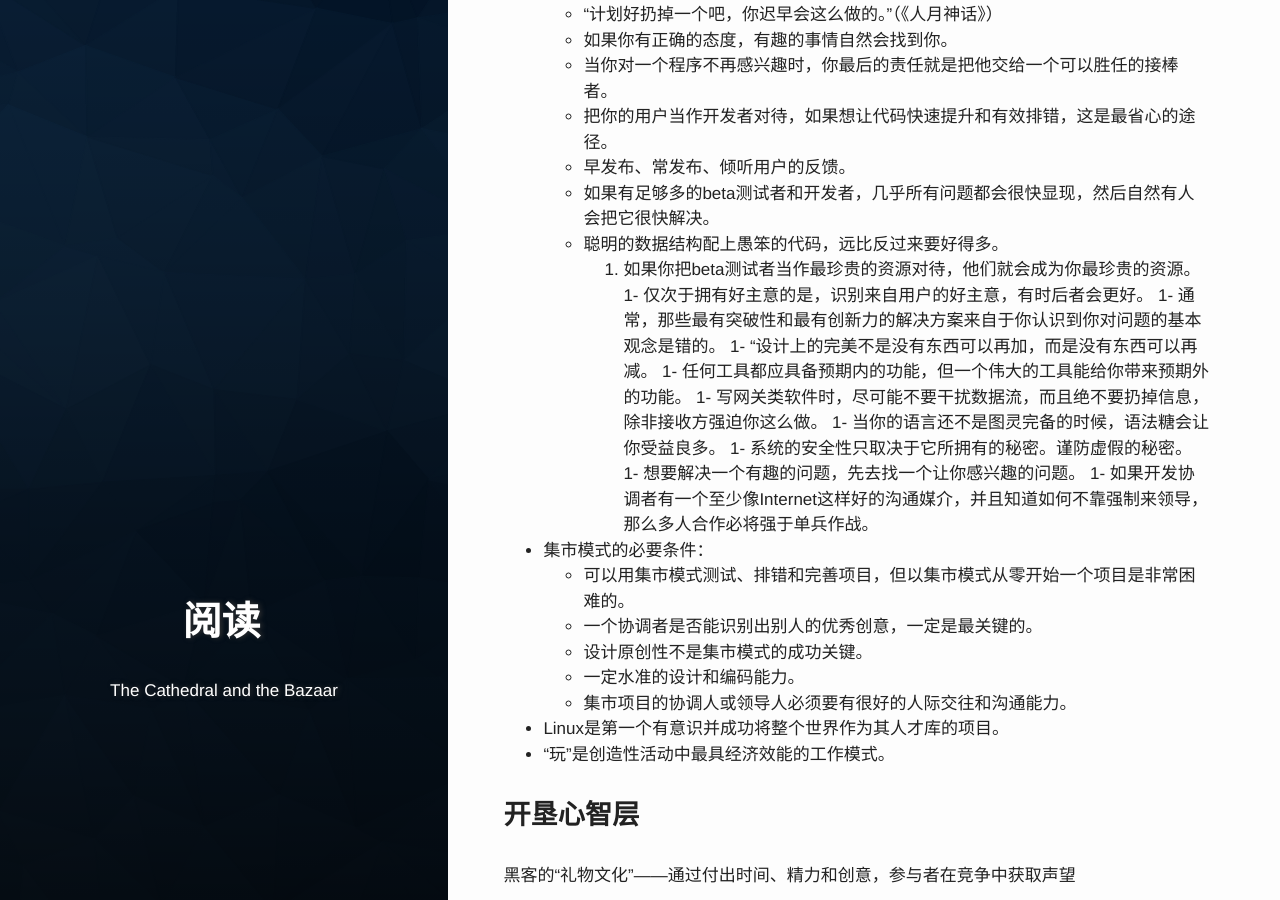
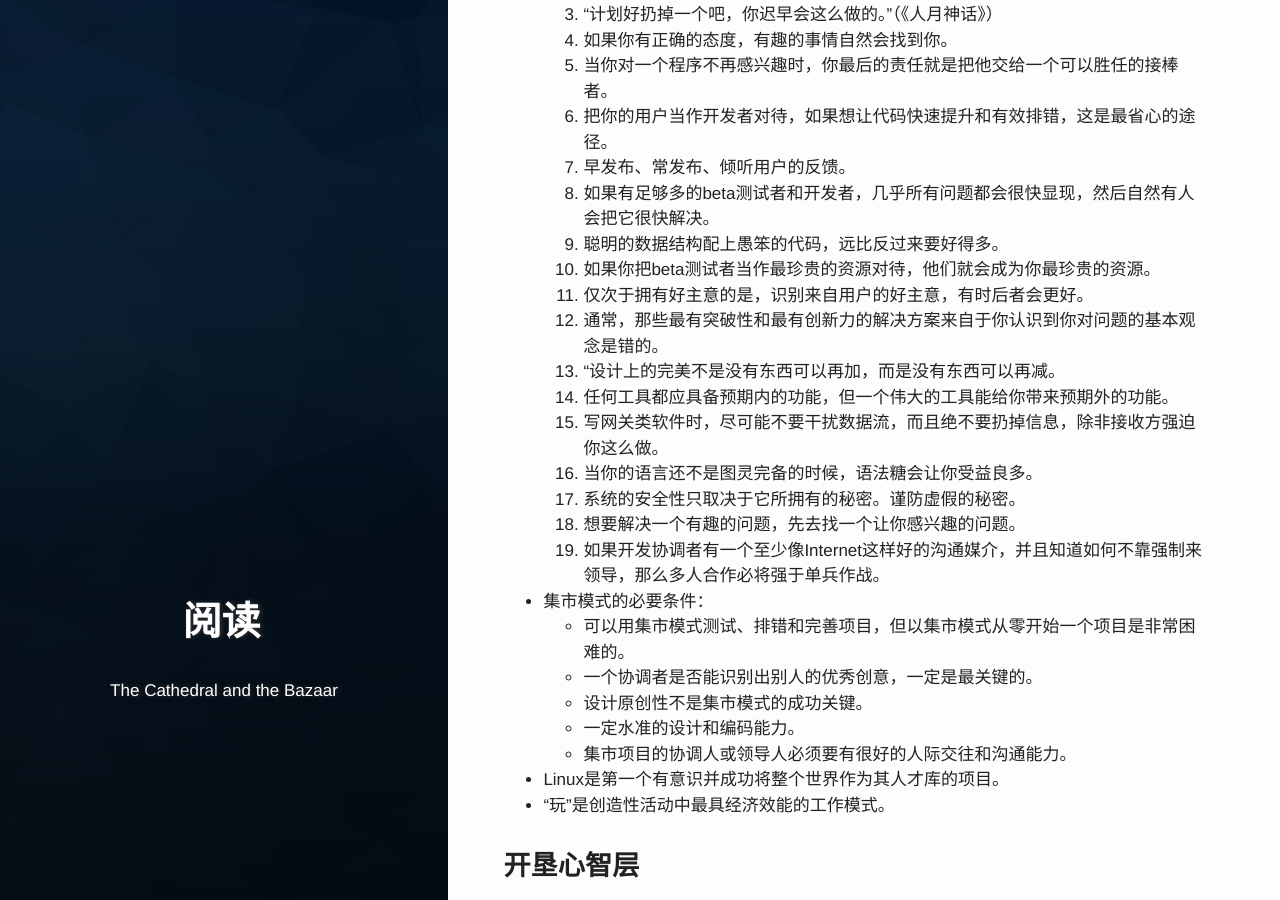
Before and after one commit to PetePro/PetePro.github.io, a Jekyll site: the page built from _posts/2019-11-11-the-cathedral-and-the-bazaar.markdown, in a window 1280 px wide and 900 px high, scrolled down 804 px. Built offline with Jekyll 4.4.1, drawn with Linux system fonts in a browser that asks for light colours; some web fonts are replaced.

Commit message:
20200226

```diff
--- a/_posts/2019-11-11-the-cathedral-and-the-bazaar.markdown
+++ b/_posts/2019-11-11-the-cathedral-and-the-bazaar.markdown
@@ -22,25 +22,25 @@ author: xusc
 绝大多数商业公司采用的“大教堂”模式和Linux世界采用的“集市”模式
 - Linus Torvalds的开发风格：早发布、常发布、委托所有能委托的事、开放到几乎是混乱的程度。
 - 开源开发中的有用格言警句：
-   - 好的软件产品，往往源自于开发者的个人需要。
-   - 优秀的程序员知道写什么，卓越的程序员知道改写和重用什么。
-   - “计划好扔掉一个吧，你迟早会这么做的。”（《人月神话》）
-   - 如果你有正确的态度，有趣的事情自然会找到你。
-   - 当你对一个程序不再感兴趣时，你最后的责任就是把他交给一个可以胜任的接棒者。
-   - 把你的用户当作开发者对待，如果想让代码快速提升和有效排错，这是最省心的途径。
-   - 早发布、常发布、倾听用户的反馈。
-   - 如果有足够多的beta测试者和开发者，几乎所有问题都会很快显现，然后自然有人会把它很快解决。
-   - 聪明的数据结构配上愚笨的代码，远比反过来要好得多。
+   1. 好的软件产品，往往源自于开发者的个人需要。
+   2. 优秀的程序员知道写什么，卓越的程序员知道改写和重用什么。
+   3. “计划好扔掉一个吧，你迟早会这么做的。”（《人月神话》）
+   4. 如果你有正确的态度，有趣的事情自然会找到你。
+   5. 当你对一个程序不再感兴趣时，你最后的责任就是把他交给一个可以胜任的接棒者。
+   6. 把你的用户当作开发者对待，如果想让代码快速提升和有效排错，这是最省心的途径。
+   7. 早发布、常发布、倾听用户的反馈。
+   8. 如果有足够多的beta测试者和开发者，几乎所有问题都会很快显现，然后自然有人会把它很快解决。
+   9. 聪明的数据结构配上愚笨的代码，远比反过来要好得多。
    10. 如果你把beta测试者当作最珍贵的资源对待，他们就会成为你最珍贵的资源。
-   1- 仅次于拥有好主意的是，识别来自用户的好主意，有时后者会更好。
-   1- 通常，那些最有突破性和最有创新力的解决方案来自于你认识到你对问题的基本观念是错的。
-   1- “设计上的完美不是没有东西可以再加，而是没有东西可以再减。
-   1- 任何工具都应具备预期内的功能，但一个伟大的工具能给你带来预期外的功能。
-   1- 写网关类软件时，尽可能不要干扰数据流，而且绝不要扔掉信息，除非接收方强迫你这么做。
-   1- 当你的语言还不是图灵完备的时候，语法糖会让你受益良多。
-   1- 系统的安全性只取决于它所拥有的秘密。谨防虚假的秘密。
-   1- 想要解决一个有趣的问题，先去找一个让你感兴趣的问题。
-   1- 如果开发协调者有一个至少像Internet这样好的沟通媒介，并且知道如何不靠强制来领导，那么多人合作必将强于单兵作战。
+   11. 仅次于拥有好主意的是，识别来自用户的好主意，有时后者会更好。
+   12. 通常，那些最有突破性和最有创新力的解决方案来自于你认识到你对问题的基本观念是错的。
+   13. “设计上的完美不是没有东西可以再加，而是没有东西可以再减。
+   14. 任何工具都应具备预期内的功能，但一个伟大的工具能给你带来预期外的功能。
+   15. 写网关类软件时，尽可能不要干扰数据流，而且绝不要扔掉信息，除非接收方强迫你这么做。
+   16. 当你的语言还不是图灵完备的时候，语法糖会让你受益良多。
+   17. 系统的安全性只取决于它所拥有的秘密。谨防虚假的秘密。
+   18. 想要解决一个有趣的问题，先去找一个让你感兴趣的问题。
+   19. 如果开发协调者有一个至少像Internet这样好的沟通媒介，并且知道如何不靠强制来领导，那么多人合作必将强于单兵作战。
 - 集市模式的必要条件：
    - 可以用集市模式测试、排错和完善项目，但以集市模式从零开始一个项目是非常困难的。
    - 一个协调者是否能识别出别人的优秀创意，一定是最关键的。
```
Also changed, not shown: _posts/2019-10-10-peopleware.markdown (+6 -1 lines).
